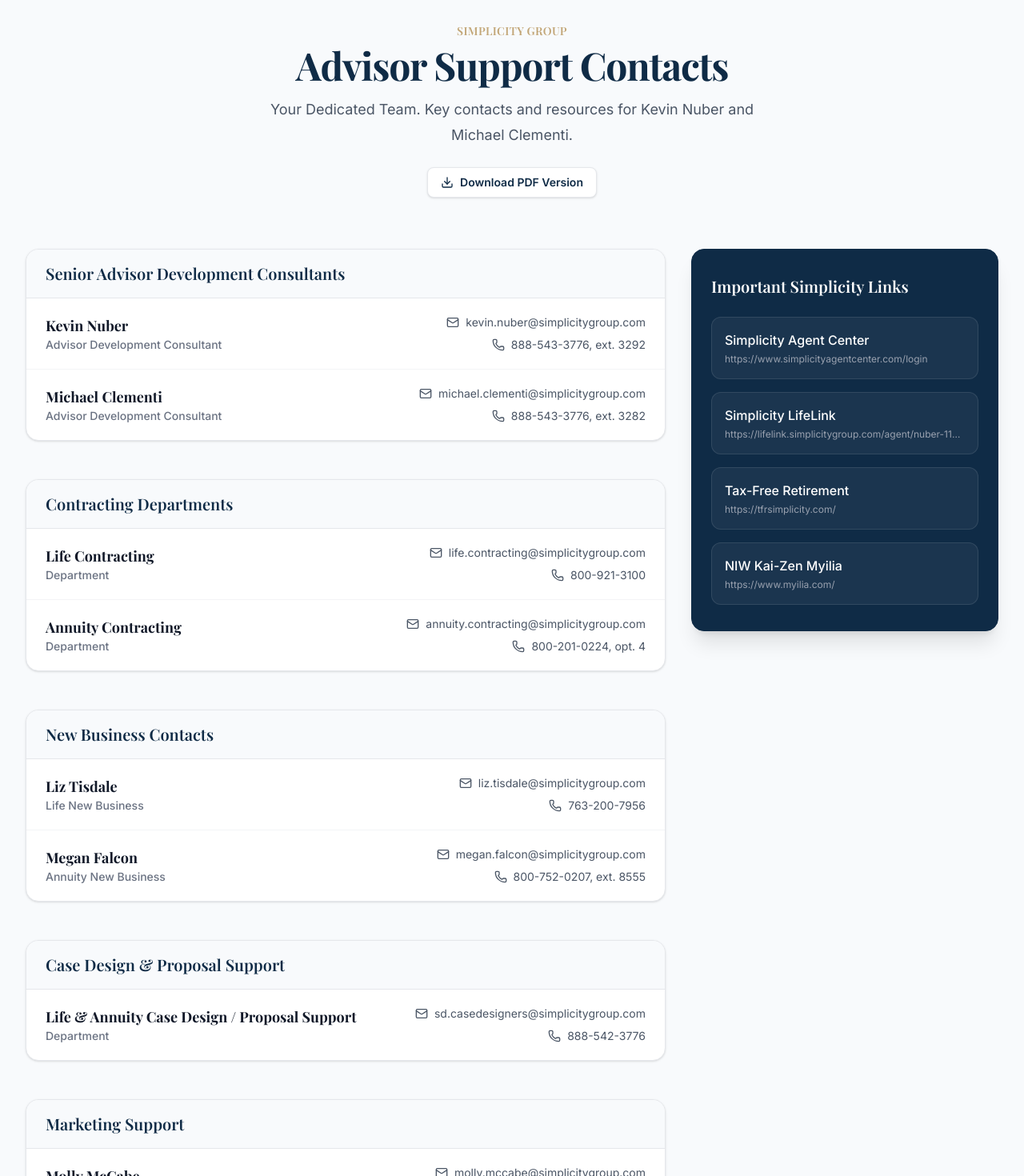
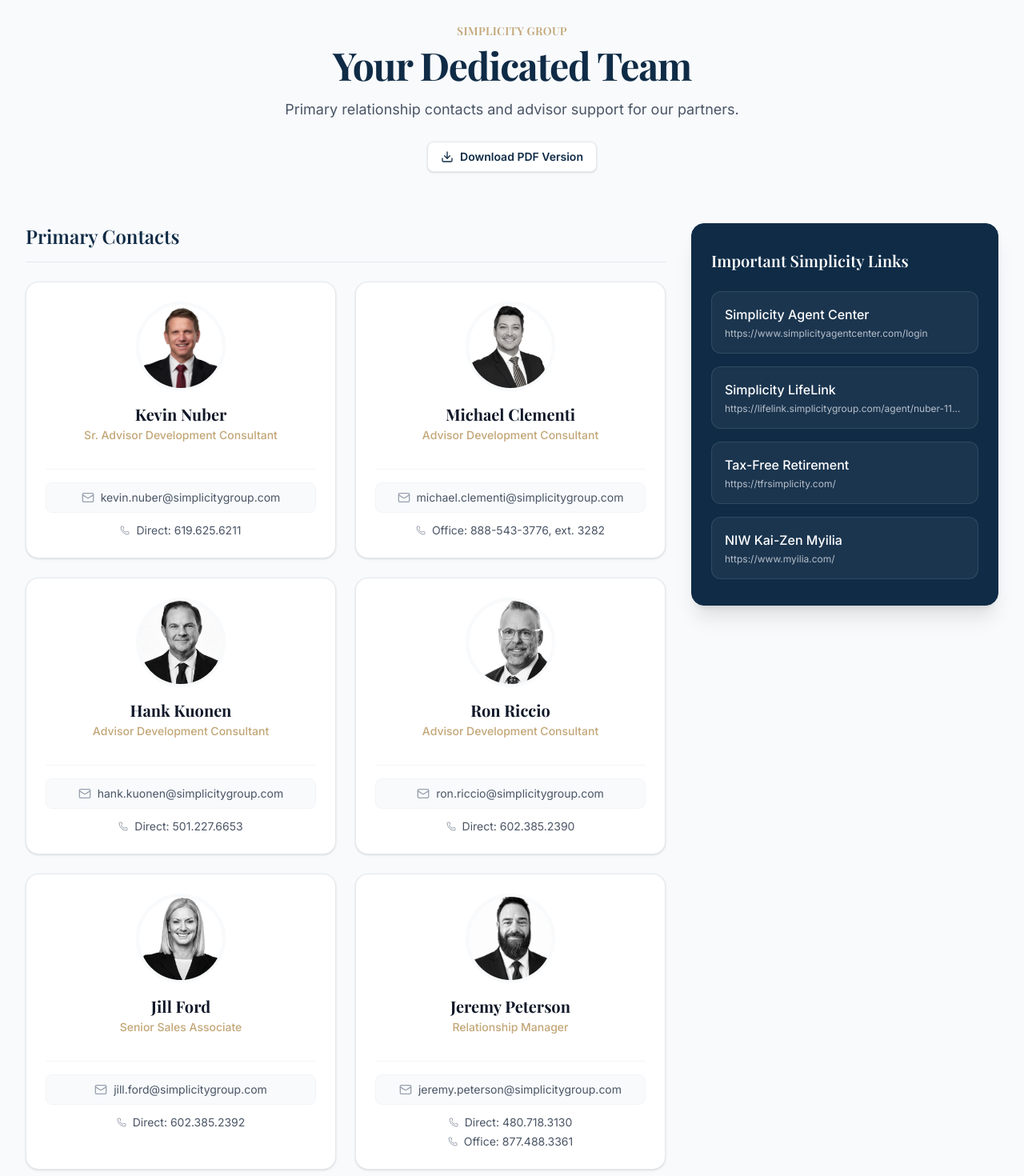
Before and after one commit to SuperFastTaco/kevinnuber-website, a React (Vite) app: page /contact in a window 1280 px wide. Shown: the part 180-1650 px from the top of the page at 80% size. Built offline with nearby package versions, Linux system fonts and the light colour scheme; no server answers; a web font is replaced by a local one.

Commit message:
Add files via upload

```diff
--- a/src/pages/Contact.tsx
+++ b/src/pages/Contact.tsx
@@ -1,38 +1,64 @@
 import React from 'react';
-import { Mail, Phone, ExternalLink, Download } from 'lucide-react';
+import { Mail, Phone, ExternalLink, Download, User } from 'lucide-react';
 import { motion } from 'motion/react';
 
 export default function Contact() {
-  const sections = [
-    {
-      title: "Senior Advisor Development Consultants",
-      contacts: [
+  const teamMembers = [
     {
       name: "Kevin Nuber",
-          role: "Advisor Development Consultant",
+      role: "Sr. Advisor Development Consultant",
       email: "kevin.nuber@simplicitygroup.com",
-          phone: "888-543-3776, ext. 3292"
+      phone: "Direct: 619.625.6211",
+      image: "/pictures/kevin-headshot.jpg"
     },
     {
       name: "Michael Clementi",
       role: "Advisor Development Consultant",
       email: "michael.clementi@simplicitygroup.com",
-          phone: "888-543-3776, ext. 3282"
+      phone: "Office: 888-543-3776, ext. 3282",
+      image: "/pictures/Michael_Clementi.png"
+    },
+    {
+      name: "Hank Kuonen",
+      role: "Advisor Development Consultant",
+      email: "hank.kuonen@simplicitygroup.com",
+      phone: "Direct: 501.227.6653",
+      image: "/pictures/Hank_Kuonen.png"
+    },
+    {
+      name: "Ron Riccio",
+      role: "Advisor Development Consultant",
+      email: "ron.riccio@simplicitygroup.com",
+      phone: "Direct: 602.385.2390",
+      image: "/pictures/Ron_Riccio.jpg"
+    },
+    {
+      name: "Jill Ford",
+      role: "Senior Sales Associate",
+      email: "jill.ford@simplicitygroup.com",
+      phone: "Direct: 602.385.2392",
+      image: "/pictures/Jill_Ford.png"
+    },
+    {
+      name: "Jeremy Peterson",
+      role: "Relationship Manager",
+      email: "jeremy.peterson@simplicitygroup.com",
+      phone: "Direct: 480.718.3130 | Office: 877.488.3361",
+      image: "/pictures/Jeremy_Peterson.png"
     }
-      ]
-    },
+  ];
+
+  const supportSections = [
     {
       title: "Contracting Departments",
       contacts: [
         {
           name: "Life Contracting",
-          role: "Department",
           email: "life.contracting@simplicitygroup.com",
-          phone: "800-921-3100"
+          phone: "900-921-3100"
         },
         {
           name: "Annuity Contracting",
-          role: "Department",
           email: "annuity.contracting@simplicitygroup.com",
           phone: "800-201-0224, opt. 4"
         }
@@ -60,7 +86,6 @@
       contacts: [
         {
           name: "Life & Annuity Case Design / Proposal Support",
-          role: "Department",
           email: "sd.casedesigners@simplicitygroup.com",
           phone: "888-542-3776"
         }
@@ -116,14 +141,15 @@
         <div className="mx-auto max-w-2xl text-center mb-16">
           <h2 className="text-brand-accent font-semibold tracking-wide uppercase text-sm mb-2">Simplicity Group</h2>
           <h1 className="text-4xl font-serif font-bold tracking-tight text-brand-blue sm:text-5xl">
-            Advisor Support Contacts
+            Your Dedicated Team
           </h1>
           <p className="mt-4 text-lg leading-8 text-gray-600">
-            Your Dedicated Team. Key contacts and resources for Kevin Nuber and Michael Clementi.
+            Primary relationship contacts and advisor support for our partners.
           </p>
           <div className="mt-6">
             <a
               href="/downloads/Simplicity_Team_Contact_Sheet_2026.pdf"
+              download="Simplicity_Team_Contact_Sheet_2026.pdf"
               target="_blank"
               rel="noopener noreferrer"
               className="inline-flex items-center gap-2 text-sm font-semibold text-brand-blue hover:text-brand-accent transition-colors bg-white px-4 py-2 rounded-lg shadow-sm border border-gray-200"
@@ -136,28 +162,87 @@
 
         <div className="grid grid-cols-1 gap-x-8 gap-y-12 lg:grid-cols-3">
           <div className="lg:col-span-2 space-y-12">
-            {sections.map((section, idx) => (
+
+            {/* Primary Team Flow */}
             <motion.div
-                key={section.title}
+              initial={{ opacity: 0, y: 20 }}
+              animate={{ opacity: 1, y: 0 }}
+              transition={{ duration: 0.5 }}
+              className="space-y-6"
+            >
+              <h3 className="text-2xl font-serif font-semibold text-brand-blue border-b border-gray-200 pb-4">
+                Primary Contacts
+              </h3>
+              <div className="grid grid-cols-1 sm:grid-cols-2 gap-6">
+                {teamMembers.map((member, idx) => (
+                  <motion.div
+                    key={member.name}
                     initial={{ opacity: 0, y: 20 }}
                     animate={{ opacity: 1, y: 0 }}
                     transition={{ duration: 0.5, delay: idx * 0.1 }}
-                className="bg-white rounded-2xl shadow-sm border border-gray-200 overflow-hidden"
+                    className="bg-white rounded-2xl shadow-sm border border-brand-blue/10 overflow-hidden flex flex-col"
                   >
+                    <div className="p-6 flex flex-col items-center text-center">
+                      <div className="relative mb-4">
+                        <div className="h-28 w-28 rounded-full overflow-hidden border-4 border-brand-light shadow-inner flex items-center justify-center bg-gray-50">
+                          {member.image ? (
+                            <img src={member.image} alt={member.name} className="h-full w-full object-cover" />
+                          ) : (
+                            <User className="h-10 w-10 text-gray-300" />
+                          )}
+                        </div>
+                      </div>
+                      <h4 className="text-xl font-bold text-gray-900 leading-tight">{member.name}</h4>
+                      <p className="text-sm font-medium text-brand-accent mt-1 mb-4">{member.role}</p>
+
+                      <div className="w-full flex-1 flex flex-col justify-end space-y-3 mt-4 pt-4 border-t border-gray-100">
+                        <a href={`mailto:${member.email}`} className="group flex items-center justify-center gap-2 text-sm text-gray-600 hover:text-brand-accent transition-colors w-full bg-slate-50 py-2 rounded-lg border border-gray-100">
+                          <Mail className="h-4 w-4 text-gray-400 group-hover:text-brand-accent transition-colors" />
+                          <span className="truncate">{member.email}</span>
+                        </a>
+                        <div className="flex flex-col gap-1 items-center">
+                          {member.phone.split(' | ').map((num, i) => (
+                            <span key={i} className="flex items-center gap-2 text-sm text-gray-600">
+                              <Phone className="h-3 w-3 text-gray-400" />
+                              {num}
+                            </span>
+                          ))}
+                        </div>
+                      </div>
+                    </div>
+                  </motion.div>
+                ))}
+              </div>
+            </motion.div>
+
+            {/* Support Departments */}
+            <motion.div
+              initial={{ opacity: 0, y: 20 }}
+              animate={{ opacity: 1, y: 0 }}
+              transition={{ duration: 0.5, delay: 0.3 }}
+              className="space-y-6 pt-6"
+            >
+              <h3 className="text-2xl font-serif font-semibold text-brand-blue border-b border-gray-200 pb-4">
+                Support Contacts & Resources
+              </h3>
+
+              <div className="space-y-8">
+                {supportSections.map((section, idx) => (
+                  <div key={section.title} className="bg-white rounded-2xl shadow-sm border border-gray-200 overflow-hidden">
                     <div className="bg-slate-50 border-b border-gray-200 px-6 py-4">
-                  <h3 className="text-xl font-serif font-semibold text-brand-blue">{section.title}</h3>
+                      <h3 className="text-lg font-serif font-semibold text-brand-blue">{section.title}</h3>
                     </div>
                     <div className="divide-y divide-gray-100">
                       {section.contacts.map((contact) => (
-                    <div key={contact.name} className="px-6 py-5 flex flex-col sm:flex-row sm:items-center justify-between gap-4">
+                        <div key={contact.name} className="px-6 py-4 flex flex-col sm:flex-row sm:items-center justify-between gap-4">
                           <div>
-                        <h4 className="text-lg font-bold text-gray-900">{contact.name}</h4>
-                        <p className="text-sm font-medium text-gray-500 mb-2 sm:mb-0">{contact.role}</p>
+                            <h4 className="text-base font-bold text-gray-900">{contact.name}</h4>
+                            {contact.role && <p className="text-sm font-medium text-gray-500 mb-2 sm:mb-0">{contact.role}</p>}
                           </div>
-                      <div className="flex flex-col space-y-2 sm:items-end">
+                          <div className="flex flex-col space-y-2 sm:items-end flex-shrink-0">
                             <a href={`mailto:${contact.email}`} className="inline-flex items-center gap-2 text-sm text-gray-600 hover:text-brand-accent transition-colors">
                               <Mail className="h-4 w-4" />
-                          {contact.email}
+                              <span className="break-all">{contact.email}</span>
                             </a>
                             <a href={`tel:${contact.phone.split(',')[0].replace(/[^0-9]/g, '')}`} className="inline-flex items-center gap-2 text-sm text-gray-600 hover:text-brand-accent transition-colors">
                               <Phone className="h-4 w-4" />
@@ -167,8 +252,11 @@
                         </div>
                       ))}
                     </div>
+                  </div>
+                ))}
+              </div>
             </motion.div>
-            ))}
+
           </div>
 
           <div className="lg:col-span-1">
@@ -193,7 +281,7 @@
                           {link.name}
                           <ExternalLink className="h-3 w-3 text-brand-accent opacity-0 group-hover:opacity-100 transition-opacity" />
                         </span>
-                        <span className="text-xs text-gray-400 truncate">{link.url}</span>
+                        <span className="text-xs text-brand-light/70 truncate">{link.url}</span>
                       </a>
                     </li>
                   ))}
```
Lines whose indentation alone changed are shown as unchanged.
